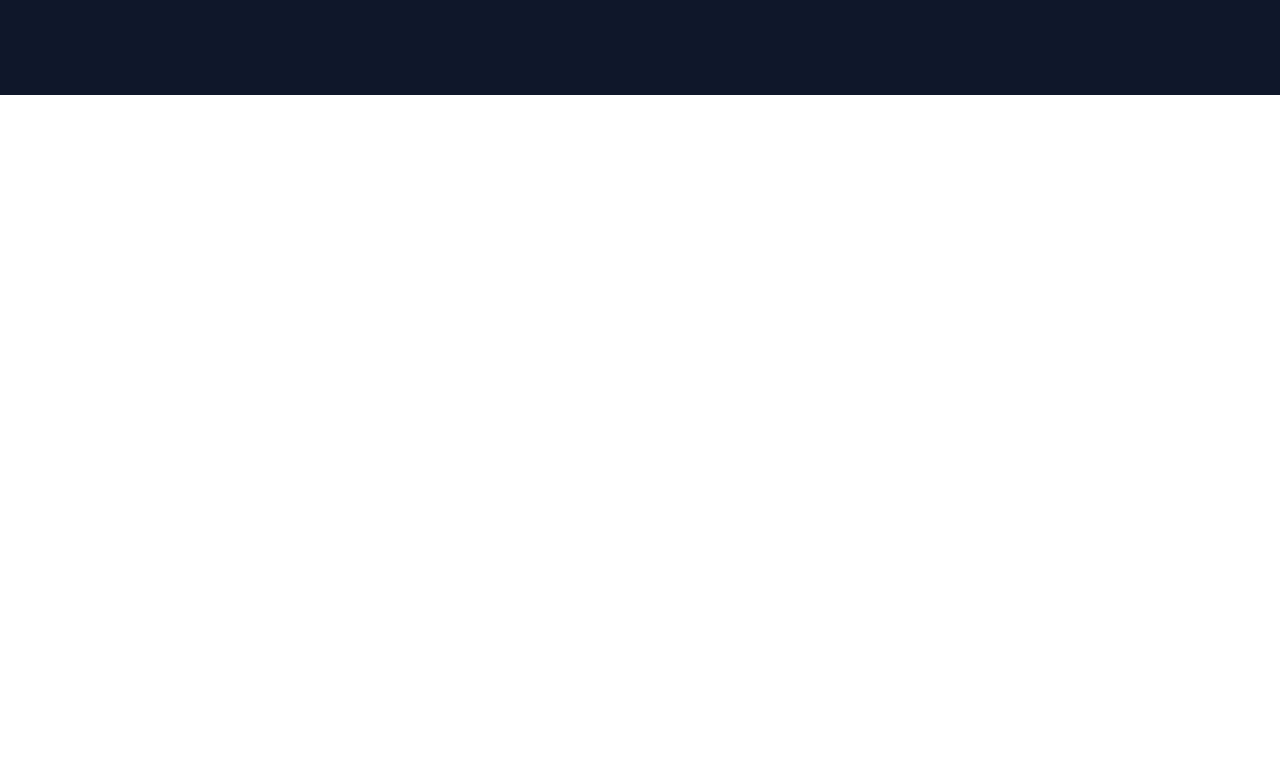
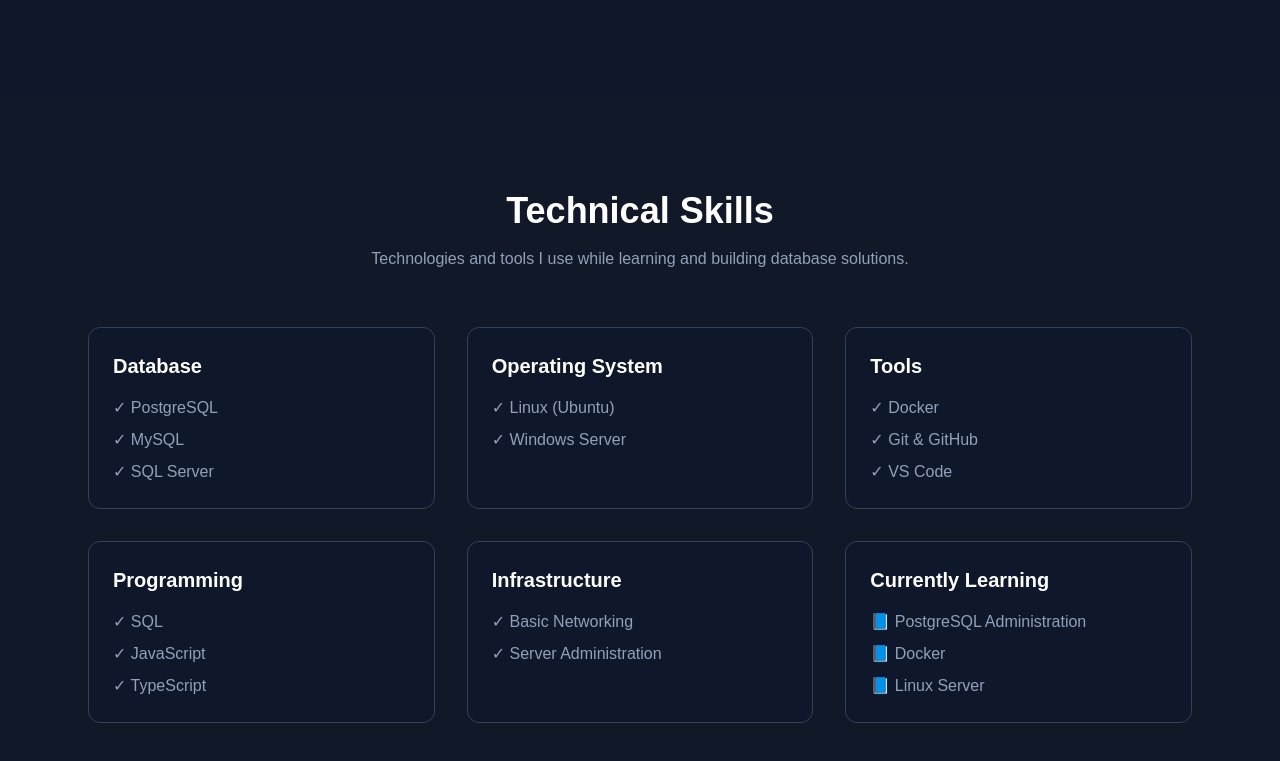
Before and after one commit to Ghozi1/portfolio, a Next.js app: page / in a window 1280 px wide. Shown: the part 1299-2060 px from the top of the page. Before the commit the page ends 1394 px from the top, so only its background shows below. Built offline with nearby package versions, Linux system fonts and the light colour scheme.

Commit message:
membuat page skill dan menambahkan function untuk memanggil page skill di main page

```diff
--- a/app/page.tsx
+++ b/app/page.tsx
@@ -1,6 +1,7 @@
 import Navbar from "@/components/Navbar";
 import Hero from "@/components/Hero";
 import About from "@/components/About";
+import Skills from "@/components/Skills";
 
 export default function Home() {
   return (
@@ -8,6 +9,7 @@
       <Navbar />
       <Hero />
       <About />
+      <Skills />
     </>
   );
 }
--- /dev/null
+++ b/components/Skills.tsx
@@ -0,0 +1,140 @@
+export default function Skills() {
+  return (
+    <section
+      id="skills"
+      className="bg-[#111827] py-24 text-white"
+    >
+      <div className="mx-auto max-w-6xl px-6">
+
+        <h2 className="text-center text-4xl font-bold">
+          Technical Skills
+        </h2>
+
+        <p className="mx-auto mt-4 max-w-2xl text-center text-slate-400">
+          Technologies and tools I use while learning and building database solutions.
+        </p>
+
+        <div className="mt-14 grid gap-8 md:grid-cols-2 lg:grid-cols-3">
+
+          {/* Database */}
+
+          <div className="rounded-xl border border-slate-700 bg-slate-900 p-6">
+
+            <h3 className="text-xl font-semibold">
+              Database
+            </h3>
+
+            <ul className="mt-4 space-y-2 text-slate-400">
+
+              <li>✓ PostgreSQL</li>
+
+              <li>✓ MySQL</li>
+
+              <li>✓ SQL Server</li>
+
+            </ul>
+
+          </div>
+
+          {/* Operating System */}
+
+          <div className="rounded-xl border border-slate-700 bg-slate-900 p-6">
+
+            <h3 className="text-xl font-semibold">
+              Operating System
+            </h3>
+
+            <ul className="mt-4 space-y-2 text-slate-400">
+
+              <li>✓ Linux (Ubuntu)</li>
+
+              <li>✓ Windows Server</li>
+
+            </ul>
+
+          </div>
+
+          {/* Tools */}
+
+          <div className="rounded-xl border border-slate-700 bg-slate-900 p-6">
+
+            <h3 className="text-xl font-semibold">
+              Tools
+            </h3>
+
+            <ul className="mt-4 space-y-2 text-slate-400">
+
+              <li>✓ Docker</li>
+
+              <li>✓ Git & GitHub</li>
+
+              <li>✓ VS Code</li>
+
+            </ul>
+
+          </div>
+
+          {/* Programming */}
+
+          <div className="rounded-xl border border-slate-700 bg-slate-900 p-6">
+
+            <h3 className="text-xl font-semibold">
+              Programming
+            </h3>
+
+            <ul className="mt-4 space-y-2 text-slate-400">
+
+              <li>✓ SQL</li>
+
+              <li>✓ JavaScript</li>
+
+              <li>✓ TypeScript</li>
+
+            </ul>
+
+          </div>
+
+          {/* Infrastructure */}
+
+          <div className="rounded-xl border border-slate-700 bg-slate-900 p-6">
+
+            <h3 className="text-xl font-semibold">
+              Infrastructure
+            </h3>
+
+            <ul className="mt-4 space-y-2 text-slate-400">
+
+              <li>✓ Basic Networking</li>
+
+              <li>✓ Server Administration</li>
+
+            </ul>
+
+          </div>
+
+          {/* Learning */}
+
+          <div className="rounded-xl border border-slate-700 bg-slate-900 p-6">
+
+            <h3 className="text-xl font-semibold">
+              Currently Learning
+            </h3>
+
+            <ul className="mt-4 space-y-2 text-slate-400">
+
+              <li>📘 PostgreSQL Administration</li>
+
+              <li>📘 Docker</li>
+
+              <li>📘 Linux Server</li>
+
+            </ul>
+
+          </div>
+
+        </div>
+
+      </div>
+    </section>
+  );
+}
```
